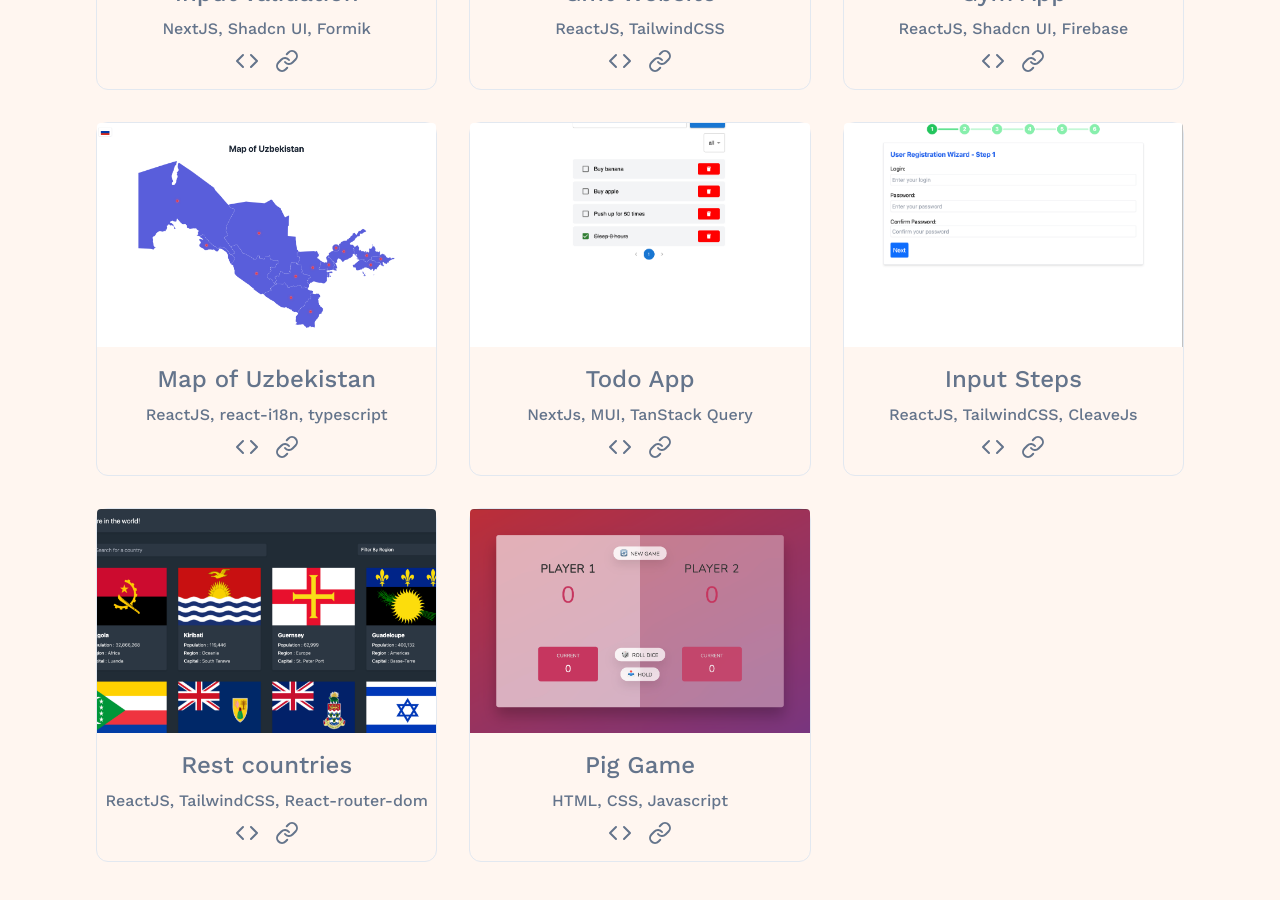
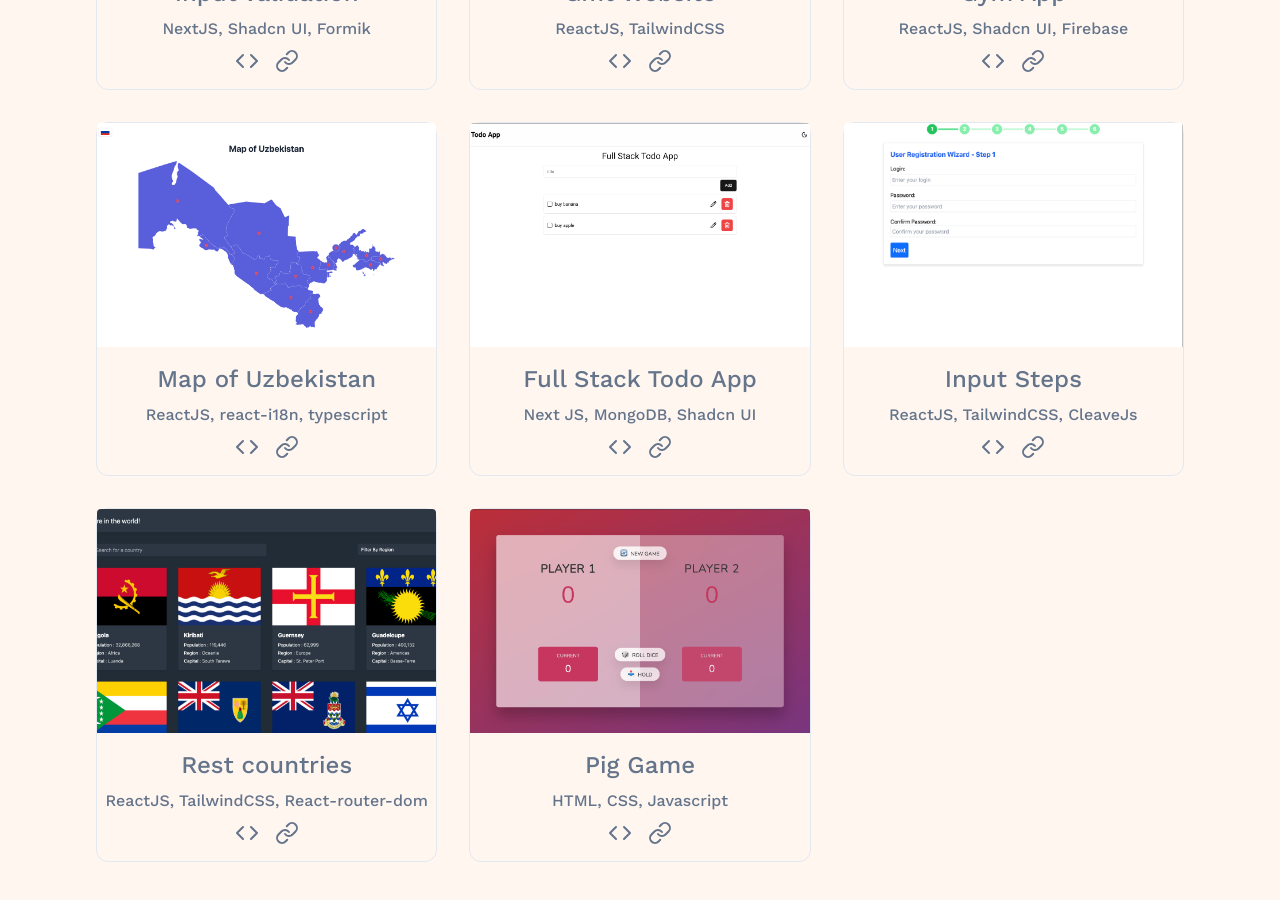
Before and after one commit to developerdiyorbek/myportfolio, a Next.js app: page /portfolio in a window 1280 px wide. Shown: the part 840-1740 px from the top of the page. Built offline with nearby package versions, Linux system fonts and the light colour scheme.

Commit message:
add new project

```diff
--- a/constants/projects.ts
+++ b/constants/projects.ts
@@ -58,11 +58,11 @@ export const projects = [
   },
   {
     id: 8,
-    name: "Todo App",
-    codeUrl: "https://github.com/developerdiyorbek/Todo-App",
-    websiteUrl: "https://todo-app-tqsr.vercel.app/",
-    technology: "NextJs, MUI, TanStack Query",
-    image: "/todo.png",
+    name: "Full Stack Todo App",
+    codeUrl: "https://github.com/developerdiyorbek/Full-Stack-Todo-App",
+    websiteUrl: "https://full-todo-app-one.vercel.app/",
+    technology: "Next JS, MongoDB, Shadcn UI",
+    image: "/fullStackTodo.png",
   },
   {
     id: 9,
```
Also changed, not shown: public/fullStackTodo.png (added).
